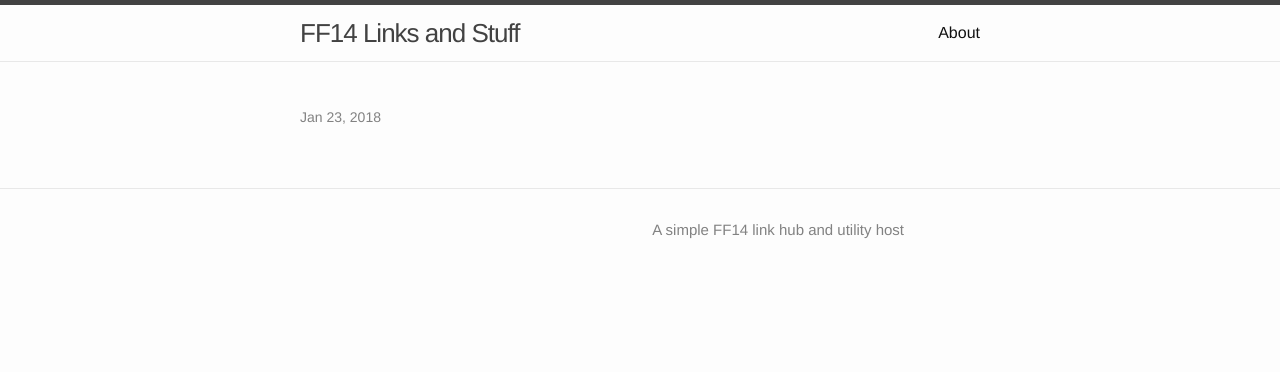
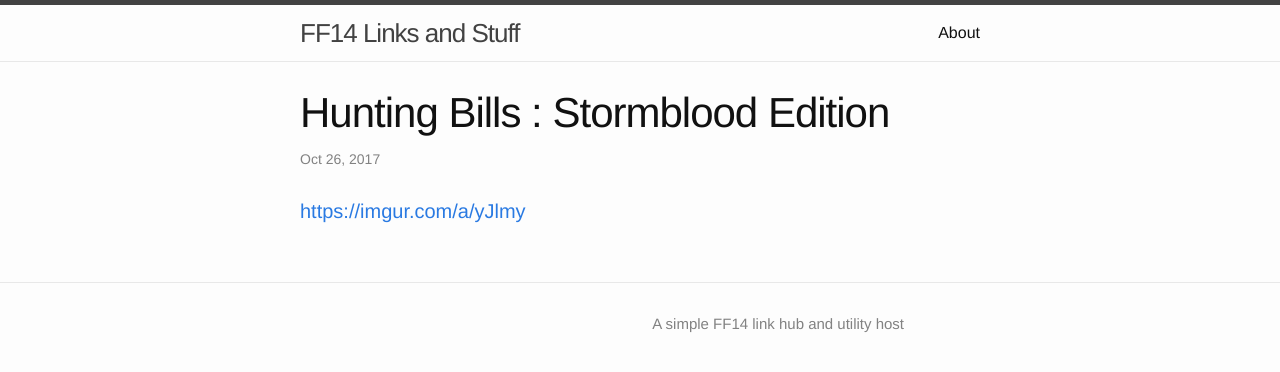
Before and after one commit to uberfuzzy/ff14, a Jekyll site: the page built from _posts/2017-10-26-sb-hunts.md, in a window 1280 px wide. Shown: the top 372 px of the page. Built offline with Jekyll 4.4.1, drawn with Linux system fonts in a browser that asks for light colours; nearby versions of some CDN libraries; our own code applies the rules of GitHub Pages for plain Markdown files.

Commit message:
fix colon parsing issue

```diff
--- a/_posts/2017-10-26-sb-hunts.md
+++ b/_posts/2017-10-26-sb-hunts.md
@@ -1,6 +1,6 @@
 ---
 layout: link
-title:  Hunting Bills : Stormblood Edition
+title: "Hunting Bills : Stormblood Edition"
 date:   2017-10-26 00:00:00
 tags: stormblood hunt-bills
 link: https://imgur.com/a/yJlmy
```
